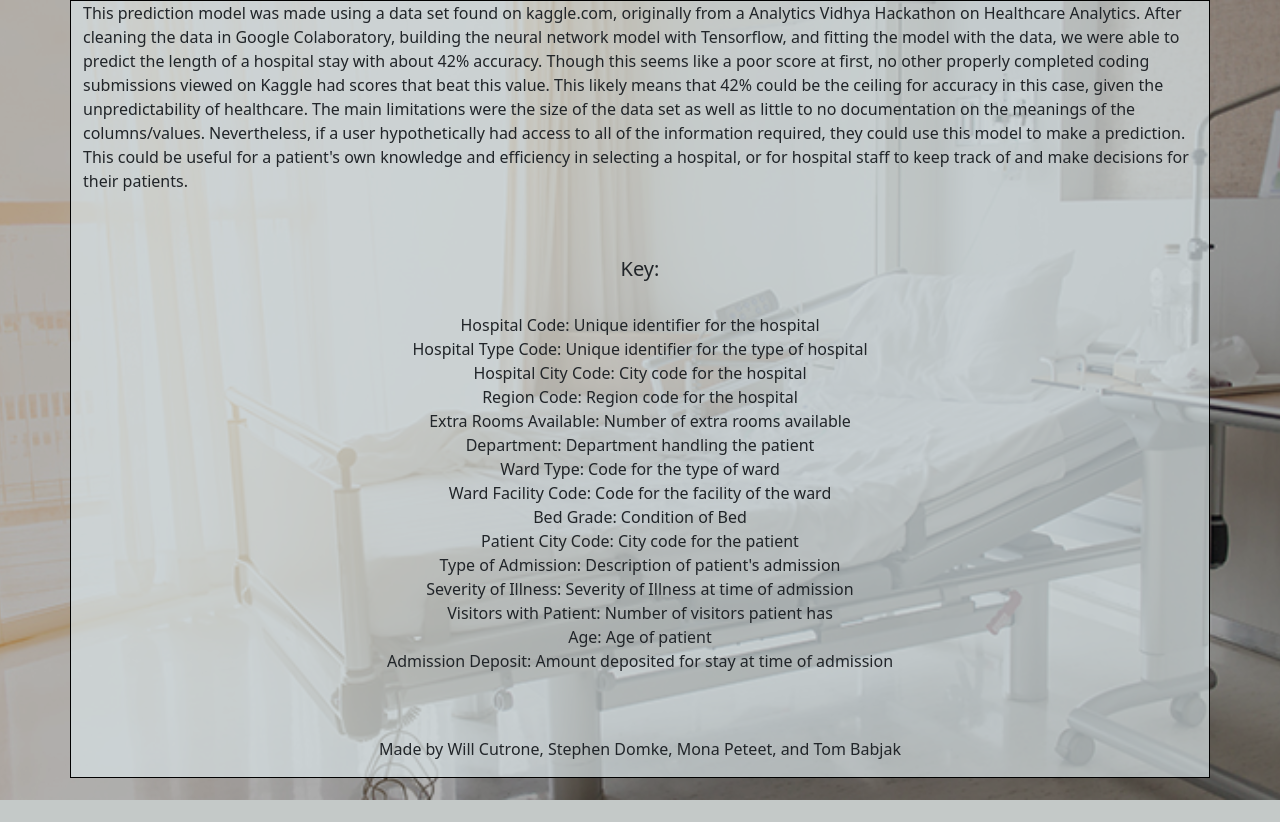
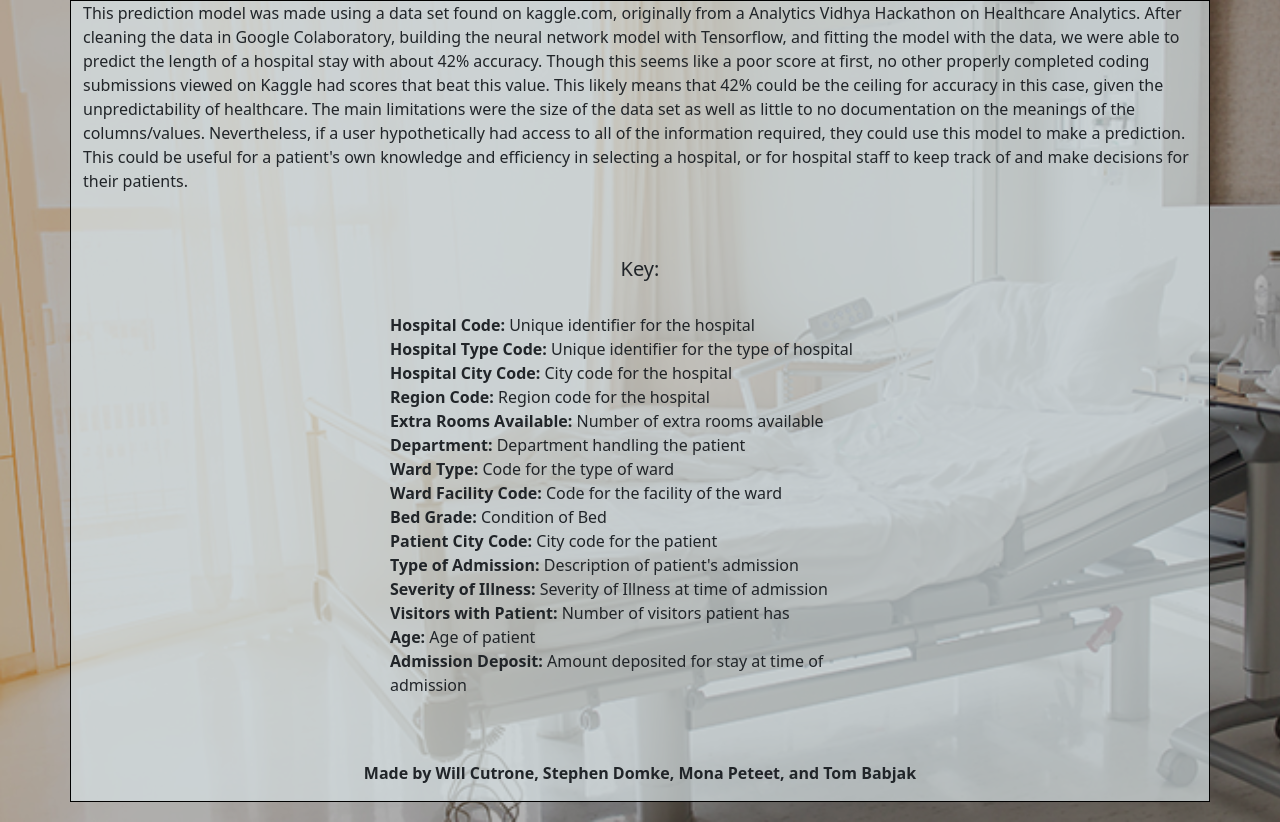
Before and after one commit to wjcutrone/heroku-deployment, a Flask app: page /about in a window 1280 px wide. Shown: the part 70-892 px from the top of the page. Before the commit the page ends 870 px from the top, so only its background shows below. Run offline with Flask 2, Linux system fonts and the light colour scheme; some libraries are stand-ins or nearby versions.

Commit message:
adding edited files

```diff
--- a/app.py
+++ b/app.py
@@ -108,7 +108,12 @@ def predict():
     model_1 = load_model('model_1.h5', compile=False)
     prediction = model_1.predict(input_t).argmax()
     prediction = y_translator[str(prediction)]
-    return render_template("index.html", prediction=prediction)
+    newSelectionData = [Hospital_code, Hospital_type_code, City_Code_Hospital, Hospital_region_code, Available_Extra_Rooms_in_Hospital, Department, Ward_Type, Ward_Facility_Code, Bed_Grade, City_Code_Patient,
+                        Type_of_Admission, Severity_of_Illness, Visitors_with_Patient, Age, Admission_Deposit]
+    return render_template("index.html", prediction=prediction, Admission_Deposit=Admission_Deposit, Age=Age, Available_Extra_Rooms_in_Hospital=Available_Extra_Rooms_in_Hospital,
+                            Bed_Grade=Bed_Grade, City_Code_Hospital=City_Code_Hospital, City_Code_Patient=City_Code_Patient, Department=Department, Hospital_code=Hospital_code, Hospital_region_code=Hospital_region_code,
+                            Hospital_type_code=Hospital_type_code, Severity_of_Illness=Severity_of_Illness, Type_of_Admission=Type_of_Admission, Visitors_with_Patient=Visitors_with_Patient, Ward_Facility_Code=Ward_Facility_Code,
+                            Ward_Type=Ward_Type, newSelectionData=json.dumps(newSelectionData), prediction_result='Your predicted hospital stay (in days):')
 
 
 if __name__ == "__main__":
--- a/static/css/style.css
+++ b/static/css/style.css
@@ -5,11 +5,18 @@ body, html {
 
 .bg {
     background: rgba(0,0,0,0.3) url("../images/hospital.jpg");
-    height: 100%;
+    position: center;
+    top: 0;
+    /* left: 0; */
+    /* bottom: -20%; */
+    min-width: 100%;
+    min-height: 100%;
+    /* height: 100%; */
+    /* width: 100%; */
     background-size: cover;
     background-repeat: no-repeat;
-    background-position: center;
-    background-attachment: fixed;
+    /* background-position: center; */
+    /* background-attachment: fixed; */
     background-blend-mode: darken;
 }
 
@@ -32,8 +39,13 @@ h3 {
             font-size: 2.5em;
         }
 
+.navbar {
+    display: flex;
+    justify-content: space-around;
+}
+
 .navbar a {
-    float: left;
+    display: inline-block;
     width: 33.3%;
     text-align: center;
     margin-right: 0em;
@@ -98,8 +110,19 @@ input[type=submit] {
 .transbox {
     background-color: rgba(215, 226, 228, 0.7);
     border: 1px solid black;
+    margin-bottom: 20px;
+    margin-top: 20px;
 }
 
 form {
     text-align: center;
 }
+
+@media (max-width: 575px) {
+    .navbar a {
+        display: inline-block;
+        width: 100%;
+        text-align: center;
+        margin-right: 0em;
+    }
+}
--- a/templates/about.html
+++ b/templates/about.html
@@ -9,7 +9,7 @@
         <link href="https://cdn.jsdelivr.net/npm/bootstrap@5.0.0-beta2/dist/css/bootstrap.min.css" rel="stylesheet" integrity="sha384-BmbxuPwQa2lc/FVzBcNJ7UAyJxM6wuqIj61tLrc4wSX0szH/Ev+nYRRuWlolflfl" crossorigin="anonymous">
     </head>
     <body>
-        <nav class="navbar navbar-expand-lg navbar-custom" id="main-navbar">
+        <nav class="navbar navbar-expand-sm navbar-custom" id="main-navbar">
             <a class="navbar-brand" href="/">Home</a>
             <button class="navbar-toggler" type="button" data-toggle="collapse" data-target="#navbarSupportedContent" aria-controls="navbarSupportedContent" aria-expanded="false" aria-label="Toggle navigation">
                 <span class="navbar-toggler-icon"></span>
@@ -40,39 +40,41 @@
                             <br>
                             <h5 style="text-align: center;">Key:</h5>
                             <br>
-                            <p style="text-align: center;">Hospital Code: Unique identifier for the hospital
+                        <div style='margin: 0 auto; width: 500px'>
+                            <p style="text-align: left;"><span style='font-weight: bold;'>Hospital Code:</span> Unique identifier for the hospital
                             <br>
-                            Hospital Type Code: Unique identifier for the type of hospital
+                            <span style='font-weight: bold;'>Hospital Type Code:</span> Unique identifier for the type of hospital
                             <br>
-                            Hospital City Code: City code for the hospital
+                            <span style='font-weight: bold;'>Hospital City Code:</span> City code for the hospital
                             <br>
-                            Region Code: Region code for the hospital
+                            <span style='font-weight: bold;'>Region Code:</span> Region code for the hospital
                             <br>
-                            Extra Rooms Available: Number of extra rooms available
+                            <span style='font-weight: bold;'>Extra Rooms Available:</span> Number of extra rooms available
                             <br>
-                            Department: Department handling the patient
+                            <span style='font-weight: bold;'>Department:</span> Department handling the patient
                             <br>
-                            Ward Type: Code for the type of ward
+                            <span style='font-weight: bold;'>Ward Type:</span> Code for the type of ward
                             <br>
-                            Ward Facility Code: Code for the facility of the ward
+                            <span style='font-weight: bold;'>Ward Facility Code:</span> Code for the facility of the ward
                             <br>
-                            Bed Grade: Condition of Bed
+                            <span style='font-weight: bold;'>Bed Grade:</span> Condition of Bed
                             <br>
-                            Patient City Code: City code for the patient
+                            <span style='font-weight: bold;'>Patient City Code:</span> City code for the patient
                             <br>
-                            Type of Admission: Description of patient's admission
+                            <span style='font-weight: bold;'>Type of Admission:</span> Description of patient's admission
                             <br>
-                            Severity of Illness: Severity of Illness at time of admission
+                            <span style='font-weight: bold;'>Severity of Illness:</span> Severity of Illness at time of admission
                             <br>
-                            Visitors with Patient: Number of visitors patient has
+                            <span style='font-weight: bold;'>Visitors with Patient:</span> Number of visitors patient has
                             <br>
-                            Age: Age of patient
+                            <span style='font-weight: bold;'>Age:</span> Age of patient
                             <br>
-                            Admission Deposit: Amount deposited for stay at time of admission
+                            <span style='font-weight: bold;'>Admission Deposit:</span> Amount deposited for stay at time of admission
                             </p>
+                        </div>
                             <br>
                             <br>
-                            <p style="text-align: center;">Made by Will Cutrone, Stephen Domke, Mona Peteet, and Tom Babjak</p>
+                            <p style='text-align: center; font-weight: bold;'>Made by Will Cutrone, Stephen Domke, Mona Peteet, and Tom Babjak</p>
 
 
                         </p>
```
Also changed, not shown: templates/index.html (+46 -27 lines), templates/insights.html (+13 -4 lines), translators.json (+1 -1 lines).
